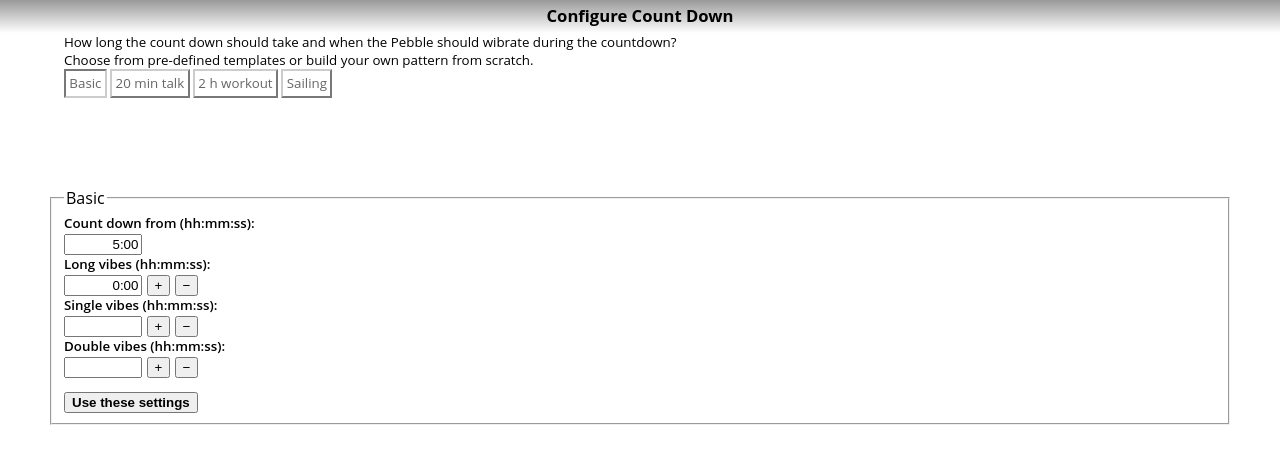
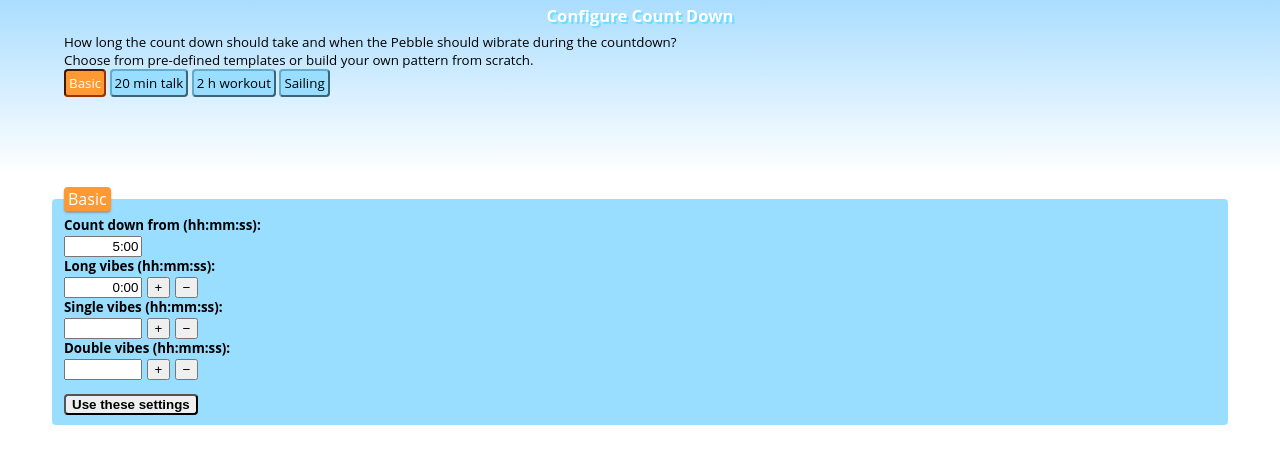
Before and after one commit to samuelmr/pebble-countdown, a plain HTML site: page configure.html in a window 1280 px wide. Drawn offline with Linux system fonts and the light colour scheme.

Commit message:
added some color

```diff
--- a/configure.html
+++ b/configure.html
@@ -14,19 +14,21 @@
   margin: 0;
  }
  header {
+  background: linear-gradient(#ADF, #FFF); /* FF 3.6+ */
+  background: -moz-linear-gradient(#ADF, #FFF); /* FF 3.6+ */
+  background: -o-linear-gradient(#ADF, #FFF); /* FF 3.6+ */
+  background: -webkit-linear-gradient(#ADF, #FFF); /* FF 3.6+ */
   height: 13em;
   overflow: auto;
  }
  h1 {
-  background: linear-gradient(#999, #FFF); /* FF 3.6+ */
-  background: -moz-linear-gradient(#999, #FFF); /* FF 3.6+ */
-  background: -o-linear-gradient(#999, #FFF); /* FF 3.6+ */
-  background: -webkit-linear-gradient(#999, #FFF); /* FF 3.6+ */
+  color: #FFF;
   font-size: 1.25em;
   line-height: 1;
   margin: 0 auto;
   padding: 0.5em;
   text-align: center;
+  text-shadow: 2px 2px 1px #6DF;
  }
  header p {
   margin: 0 auto;
@@ -43,13 +45,17 @@
   white-space: nowrap;
  }
  menu li a {
-  border: 2px outset #CCC;
-  color: #666;
-  padding: 0.25em;
+  background-color: #9DF;
+  border: 2px outset #6AC;
+  border-radius: 4px;
+  color: #000;
+  padding: 3px;
   text-decoration: none;
  }
- menu li a:active, #simple-link {
-  border-style: inset;
+ menu li a:active, menu li a.selected {
+  background-color: #F93;
+  border: 2px inset #930;
+  color: #FFF;
  }
  form {
   bottom: 0;
@@ -63,9 +69,19 @@
   display: none;
  }
  fieldset {
+  background-color: #9DF;
+  border-radius: 4px;
+  border-width: 0;
   font-size: larger;
   margin: 0 auto;
   width: 90%;
+ }
+ legend {
+  background-color: #F93;
+  border-radius: 4px;
+  box-shadow: 0 2px 2px #999;
+  color: #FFF;
+  padding: 1px 4px;
  }
  input {
   text-align: right;
@@ -78,6 +94,7 @@
   width: 6ex;
  }
  input[type=submit] {
+  border-radius: 4px;
   font-weight: bold;
   margin: 1em 0 0 0;
   text-align: left;
@@ -86,7 +103,7 @@
  label {
   display: block;
   font-size: smaller;
-  font-weight: 600;
+  font-weight: bold;
  }
  p {
   margin: 0;
@@ -99,7 +116,7 @@
 <p>How long the count down should take and when the Pebble should wibrate during the countdown?</p>
 <p>Choose from pre-defined templates or build your own pattern from scratch.</p>
 <menu>
-<li><a href="#simple" id="simple-link" onclick="showForm('simple');">Basic</a></li>
+<li><a href="#simple" id="simple-link" onclick="showForm('simple');" class="selected">Basic</a></li>
 <li><a href="#ted20" id="ted20-link" onclick="showForm('ted20');">20 min talk</a></li>
 <li><a href="#workout" id="workout-link" onclick="showForm('workout');">2 h workout</a></li>
 <li><a href="#isaf" id="isaf-link" onclick="showForm('isaf');">Sailing</a></li>
@@ -274,11 +291,11 @@
   var l = document.getElementById(fs[i].id + '-link');
   if (fs[i]['id'] != id) {
    fs[i].style.display = 'none';
-   l.style.borderStyle = 'outset';
+   l.className = '';
   }
   else {
    fs[i].style.display = 'block';
-   l.style.borderStyle = 'inset';
+   l.className = 'selected';
   }
  }
 }
```
